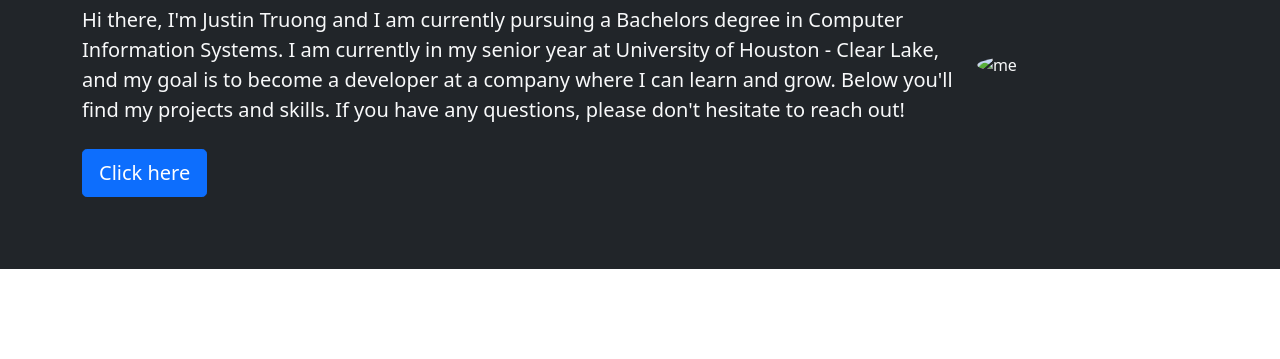
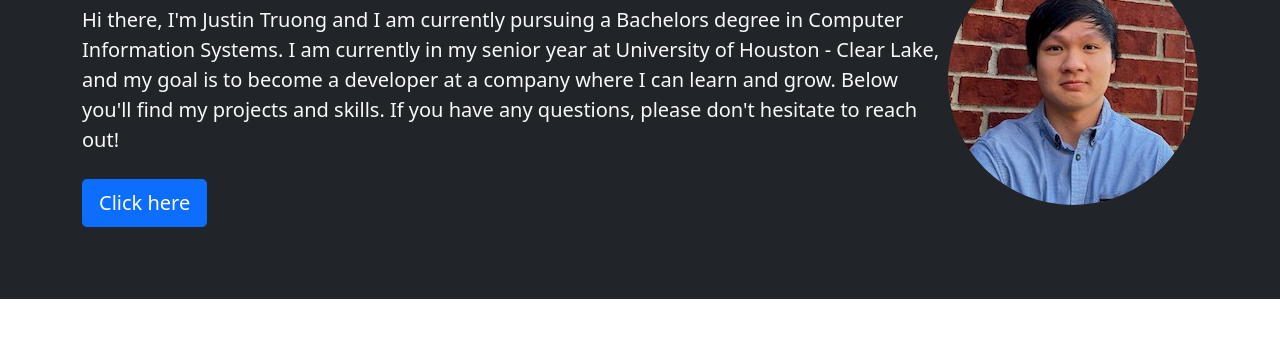
Before and after one commit to Truong-Justin/portfolioSite, a website: page src/index.html in a window 1280 px wide. Shown: the part 211-570 px from the top of the page. Drawn offline with nearby package versions, Linux system fonts and the light colour scheme.

Commit message:
Update index.html

```diff
--- a/src/index.html
+++ b/src/index.html
@@ -63,7 +63,7 @@ rel="stylesheet" integrity="sha384-EVSTQN3/azprG1Anm3QDgpJLIm9Nao0Yz1ztcQTwFspd3
 
         </div>
         <img class="img-fluid w-75 d-none d-sm-block"
-        src="portfolioSite/src/images/profile_picture.jpeg"
+        src="images/profile_picture.jpeg"
         alt="me"
         id="profile_pic">
     </div>
```
